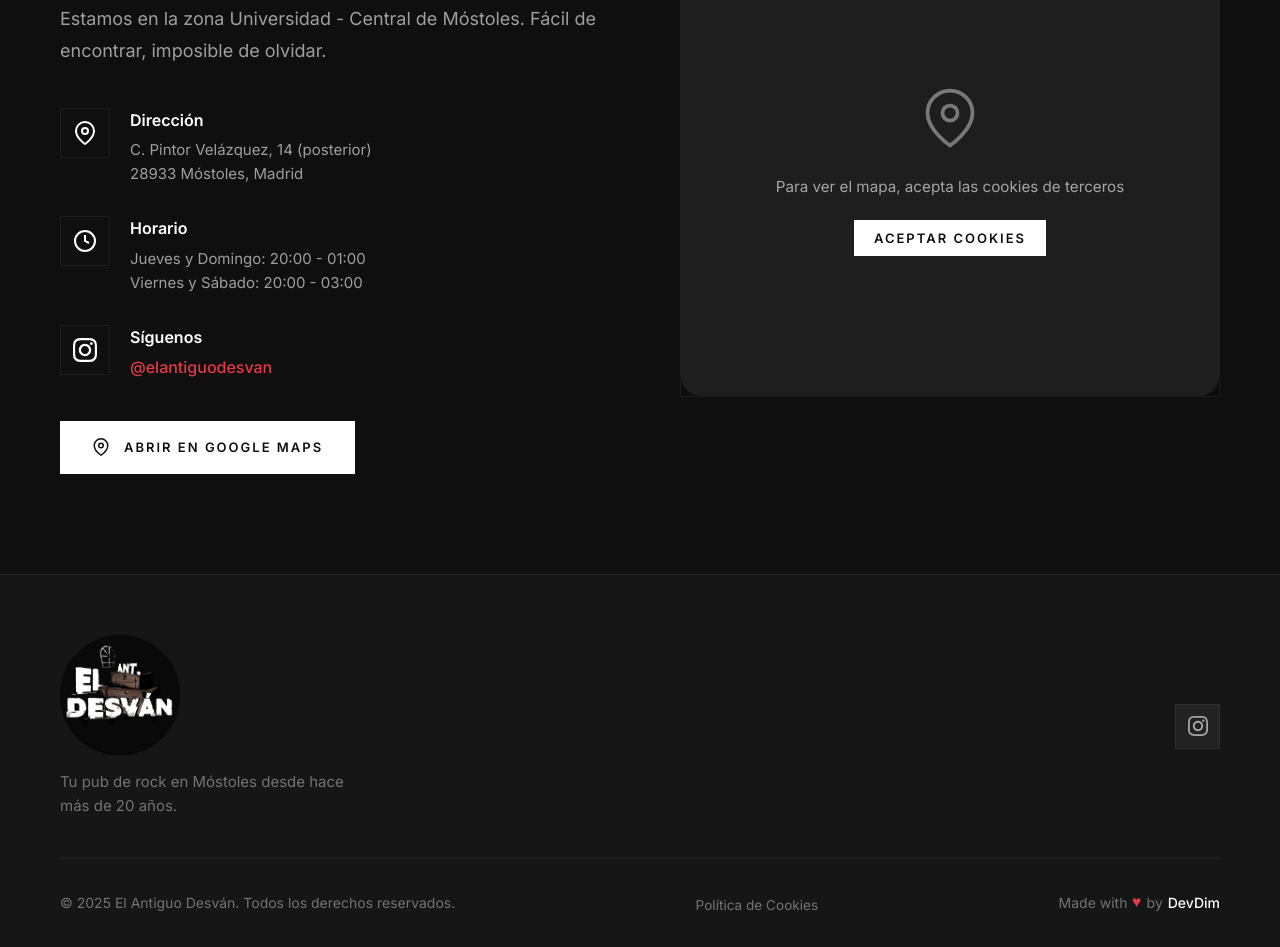
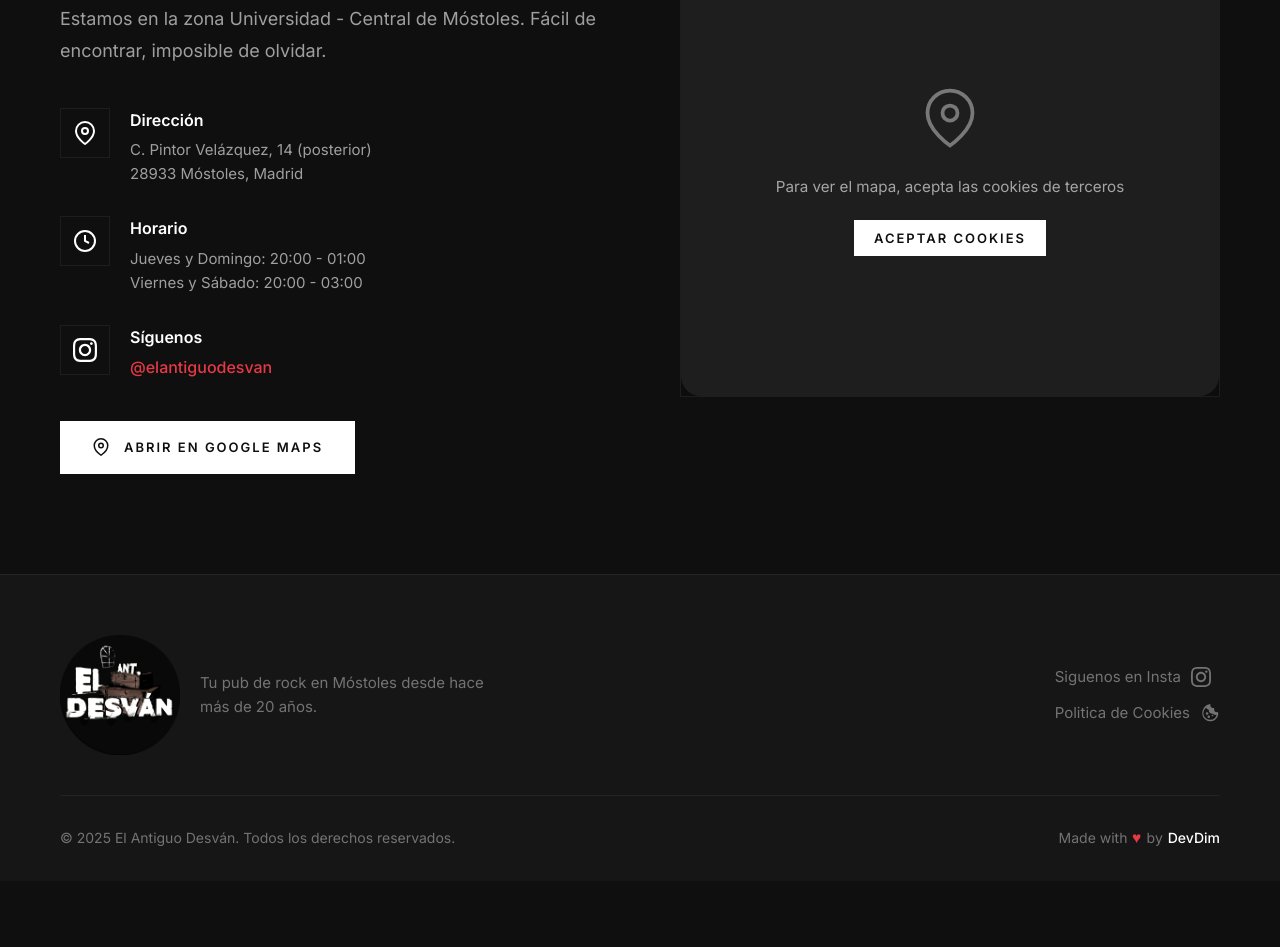
Before and after one commit to ValentinZmeu/el_desvan, a plain HTML site: page index.html in a window 1280 px wide. Shown: the part 5190-6137 px from the top of the page. After the commit the page ends 6071 px from the top, so only its background shows below. Drawn offline with Linux system fonts and the light colour scheme.

Commit message:
Refactor code structure for improved readability and maintainability

```diff
--- a/css/styles.css
+++ b/css/styles.css
@@ -1160,6 +1160,13 @@
     margin-bottom: 30px;
 }
 
+.footer__brand {
+    display: flex;
+    flex-direction: row;
+    align-items: center;
+    gap: 20px;
+}
+
 .footer__logo {
     display: flex;
     flex-direction: column;
@@ -1181,13 +1188,45 @@
 .footer__tagline {
     color: var(--color-text-muted);
     font-size: 0.9375rem;
-    margin-top: 15px;
+    margin: 0;
     max-width: 300px;
 }
 
 .footer__social {
     display: flex;
     gap: 15px;
+}
+
+.footer__links-column {
+    display: flex;
+    flex-direction: column;
+    gap: 12px;
+}
+
+.footer__link-item {
+    display: flex;
+    align-items: center;
+    gap: 10px;
+    color: var(--color-text-muted);
+    text-decoration: none;
+    font-size: 0.9375rem;
+    transition: color var(--transition-normal);
+}
+
+.footer__link-item:hover {
+    color: var(--color-text);
+}
+
+.footer__link-icon {
+    width: 20px;
+    height: 20px;
+    flex-shrink: 0;
+}
+
+span.footer__link-icon {
+    font-size: 1.25rem;
+    width: auto;
+    height: auto;
 }
 
 .social__link {
@@ -1868,3 +1907,10 @@
 .footer__links a:hover {
     color: var(--color-accent-1);
 }
+
+@media (max-width: 768px) {
+    .footer__brand {
+        flex-direction: column;
+        text-align: center;
+    }
+}
--- a/index.html
+++ b/index.html
@@ -32,6 +32,7 @@
     <meta name="twitter:image" content="https://elantiguodesvan.com/assets/images/logo.png">
 
     <!-- Favicon -->
+    <link rel="icon" type="image/x-icon" href="assets/favicon.ico">
     <link rel="icon" type="image/svg+xml" href="assets/favicon.svg">
     <link rel="apple-touch-icon" href="assets/apple-touch-icon.png">
 
@@ -667,10 +668,20 @@
                     </p>
                 </div>
 
-                <div class="footer__social">
-                    <a href="https://www.instagram.com/elantiguodesvan/" target="_blank" rel="noopener noreferrer" class="social__link" aria-label="Instagram">
-                        <svg viewBox="0 0 24 24" fill="currentColor">
+                <div class="footer__links-column">
+                    <a href="https://www.instagram.com/elantiguodesvan/" target="_blank" rel="noopener noreferrer" class="footer__link-item">
+                        <span>Siguenos en Insta</span>
+                        <svg viewBox="0 0 24 24" fill="currentColor" class="footer__link-icon">
                             <path d="M12 2.163c3.204 0 3.584.012 4.85.07 3.252.148 4.771 1.691 4.919 4.919.058 1.265.069 1.645.069 4.849 0 3.205-.012 3.584-.069 4.849-.149 3.225-1.664 4.771-4.919 4.919-1.266.058-1.644.07-4.85.07-3.204 0-3.584-.012-4.849-.07-3.26-.149-4.771-1.699-4.919-4.92-.058-1.265-.07-1.644-.07-4.849 0-3.204.013-3.583.07-4.849.149-3.227 1.664-4.771 4.919-4.919 1.266-.057 1.645-.069 4.849-.069zm0-2.163c-3.259 0-3.667.014-4.947.072-4.358.2-6.78 2.618-6.98 6.98-.059 1.281-.073 1.689-.073 4.948 0 3.259.014 3.668.072 4.948.2 4.358 2.618 6.78 6.98 6.98 1.281.058 1.689.072 4.948.072 3.259 0 3.668-.014 4.948-.072 4.354-.2 6.782-2.618 6.979-6.98.059-1.28.073-1.689.073-4.948 0-3.259-.014-3.667-.072-4.947-.196-4.354-2.617-6.78-6.979-6.98-1.281-.059-1.69-.073-4.949-.073zm0 5.838c-3.403 0-6.162 2.759-6.162 6.162s2.759 6.163 6.162 6.163 6.162-2.759 6.162-6.163c0-3.403-2.759-6.162-6.162-6.162zm0 10.162c-2.209 0-4-1.79-4-4 0-2.209 1.791-4 4-4s4 1.791 4 4c0 2.21-1.791 4-4 4zm6.406-11.845c-.796 0-1.441.645-1.441 1.44s.645 1.44 1.441 1.44c.795 0 1.439-.645 1.439-1.44s-.644-1.44-1.439-1.44z"/>
+                        </svg>
+                    </a>
+                    <a href="cookies.html" class="footer__link-item">
+                        <span>Politica de Cookies</span>
+                        <svg viewBox="0 0 24 24" fill="currentColor" class="footer__link-icon">
+                            <path d="M21.598 11.064a1.006 1.006 0 0 0-.854-.172A2.938 2.938 0 0 1 20 11c-1.654 0-3-1.346-3-3 0-.217.031-.444.099-.716a1 1 0 0 0-1.067-1.236A2.955 2.955 0 0 1 15.5 6c-1.654 0-3-1.346-3-3a2.95 2.95 0 0 1 .048-.523 1.002 1.002 0 0 0-1.236-1.067 9.994 9.994 0 0 0-7.19 5.492A10.002 10.002 0 0 0 12 22c5.239 0 9.581-4.075 9.961-9.227a1.006 1.006 0 0 0-.363-.709zM12 20c-4.411 0-8-3.589-8-8a7.962 7.962 0 0 1 3.22-6.409A4.932 4.932 0 0 0 10.5 8a4.997 4.997 0 0 0 4.687 4.969A4.997 4.997 0 0 0 20 14.05 7.996 7.996 0 0 1 12 20z"/>
+                            <circle cx="8.5" cy="12.5" r="1.5"/>
+                            <circle cx="10.5" cy="16.5" r="1.5"/>
+                            <circle cx="15" cy="15" r="1"/>
                         </svg>
                     </a>
                 </div>
@@ -679,9 +690,6 @@
             <div class="footer__bottom">
                 <p>&copy; <span id="current-year"></span> El Antiguo Desván. Todos los derechos reservados.</p>
                 <script>document.getElementById('current-year').textContent = new Date().getFullYear();</script>
-                <p class="footer__links">
-                    <a href="cookies.html">Política de Cookies</a>
-                </p>
                 <p class="footer__credit">
                     Made with <span class="heart-pulse">&hearts;</span> by <a href="https://dev-dim.com" target="_blank" rel="noopener noreferrer">DevDim</a>
                 </p>
```
Also changed, not shown: assets/favicon.ico (added).
